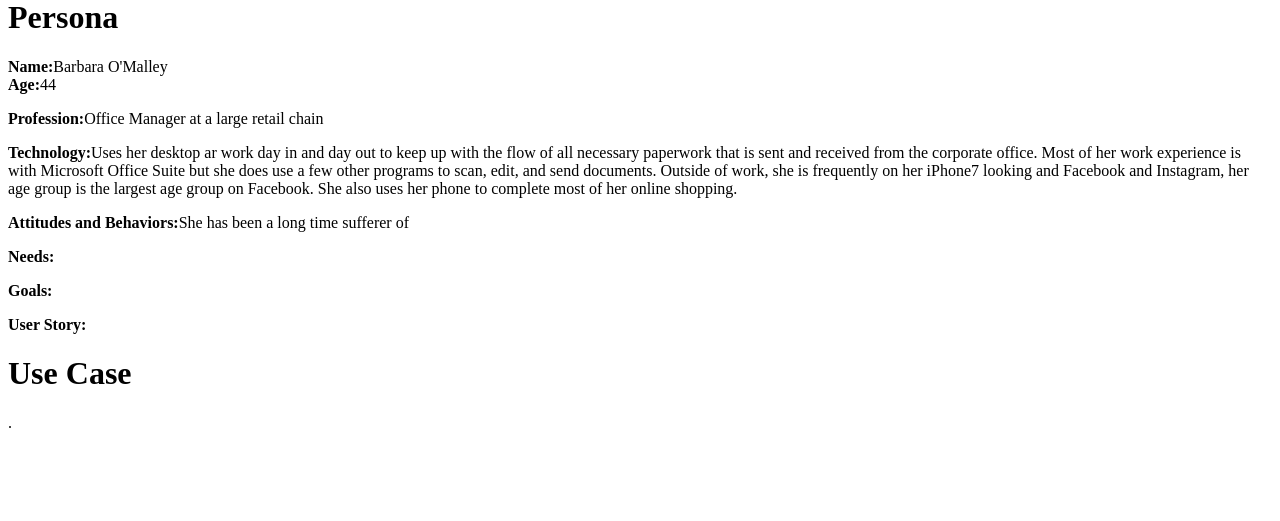
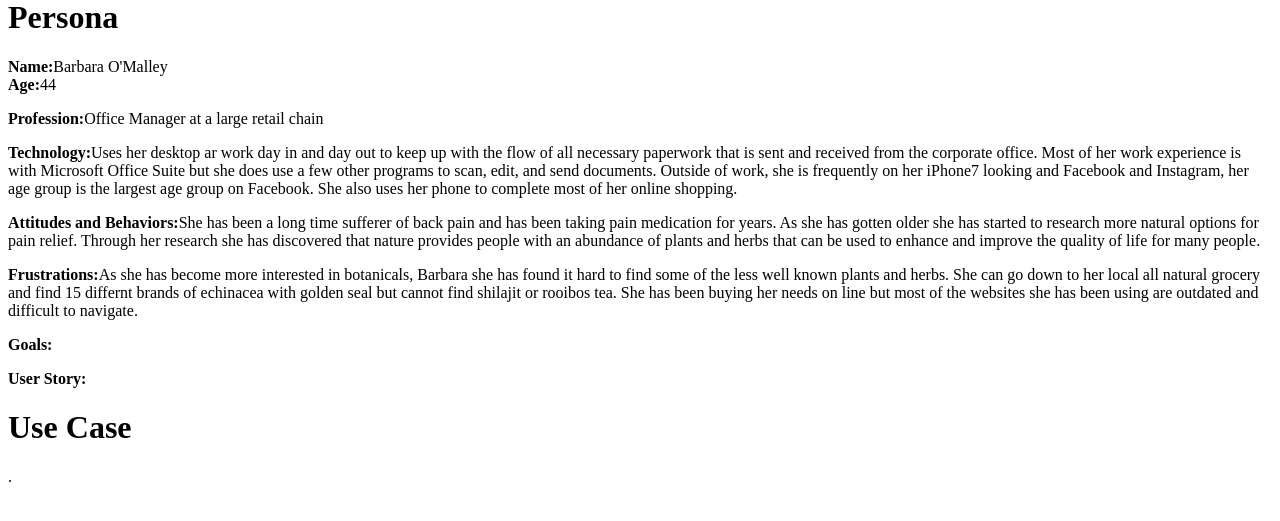
Before and after one commit to stevestonenm/stevestone-pwp, a PHP site: page /milestone-1.php in a window 1280 px wide. Shown: the part 188-709 px from the top of the page. Run offline with PHP 8.4, Linux system fonts and the light colour scheme.

Commit message:
finished frustrations section

```diff
--- a/public_html/documentation/milestone-1.php
+++ b/public_html/documentation/milestone-1.php
@@ -17,8 +17,14 @@
 			Microsoft Office Suite but she does use a few other programs to scan, edit, and send documents. Outside of work,
 			she is frequently on her iPhone7 looking and Facebook and Instagram, her age group is the largest age group on
 			Facebook. She also uses her phone to complete most of her online shopping.</p>
-		<p><strong>Attitudes and Behaviors:</strong>She has been a long time sufferer of</p>
-		<p><strong>Needs:</strong></p>
+		<p><strong>Attitudes and Behaviors:</strong>She has been a long time sufferer of back pain and has been taking
+			pain medication for years. As she has gotten older she has started to research more natural options for pain
+			relief. Through her research she has discovered that nature provides people with an abundance of plants and
+			herbs that can be used to enhance and improve the quality of life for many people.</p>
+		<p><strong>Frustrations:</strong>As she has become more interested in botanicals, Barbara she has found it hard to
+			find some of the less well known plants and herbs. She can go down to her local all natural grocery and find 15
+			differnt brands of echinacea with golden seal but cannot find shilajit or rooibos tea. She has been buying her
+			needs on line but most of the websites she has been using are outdated and difficult to navigate.</p>
 		<p><strong>Goals:</strong></p>
 		<p><strong>User Story:</strong></p>
 		<h1>Use Case</h1>
```
